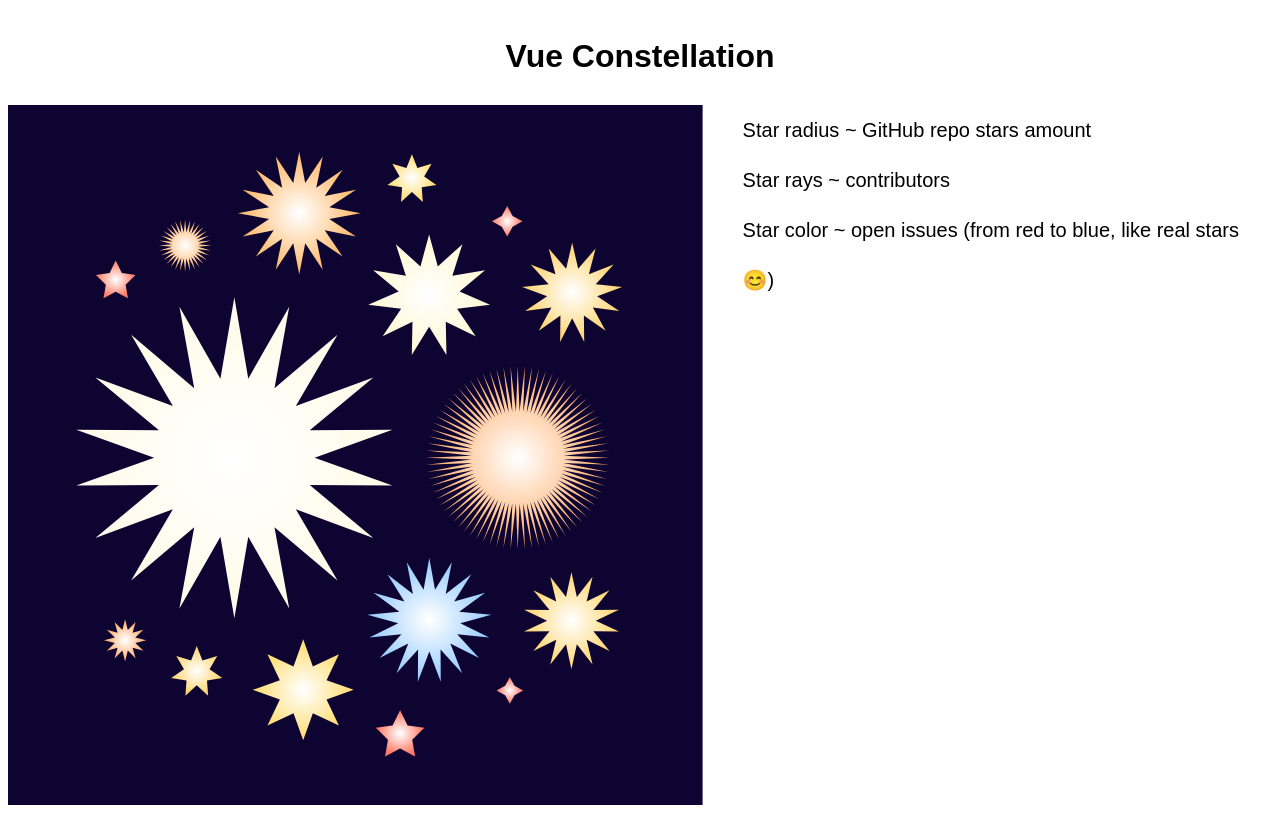
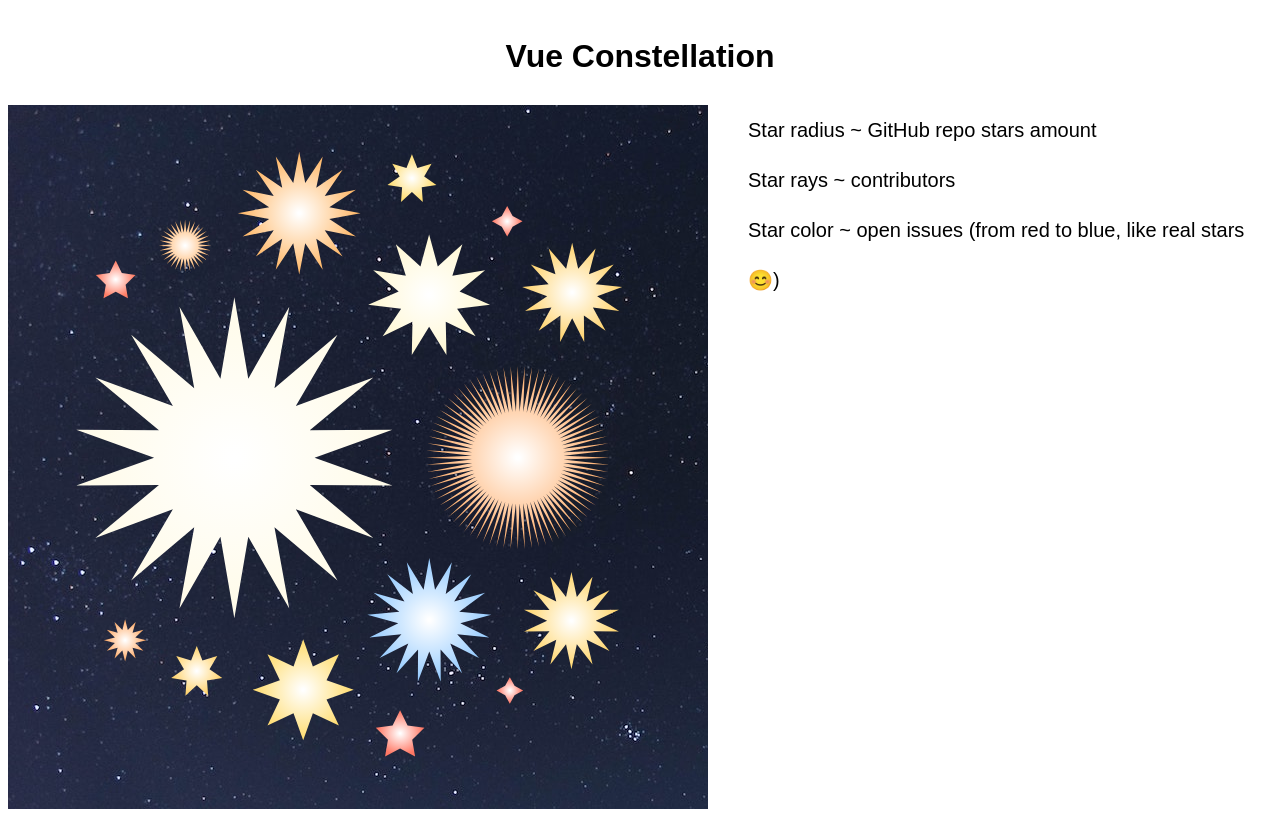
Before and after one commit to NataliaTepluhina/vue-d3-example, a Vue app: page / in a window 1280 px wide. Built offline with nearby package versions, Linux system fonts and the light colour scheme.

Commit message:
Added background-image

```diff
--- a/src/components/Chart.vue
+++ b/src/components/Chart.vue
@@ -2,8 +2,8 @@
   <div class="wrapper">
     <h1>Vue Constellation</h1>
     <div class="image-wrapper">
+      <div class="svg-bg">
         <svg width="700" height="700">
-        <rect width="100%" height="100%" fill="#0E0432" />
           <g
             v-for="repo in layoutData.children"
             :key="repo.data.name"
@@ -26,6 +26,7 @@
             ></path>
           </g>
         </svg>
+      </div>
       <div class="legend">
         <p>Star radius ~ GitHub repo stars amount</p>
         <p>Star rays ~ contributors</p>
@@ -165,6 +166,9 @@ h1 {
   display: flex;
   justify-content: center;
 }
+.svg-bg {
+  background-image: url('/stars.jpeg');
+}
 .legend {
   padding-left: 40px;
   font-size: 20px;
```
Also changed, not shown: public/stars.jpeg (added). Lines whose indentation alone changed are shown as unchanged.
